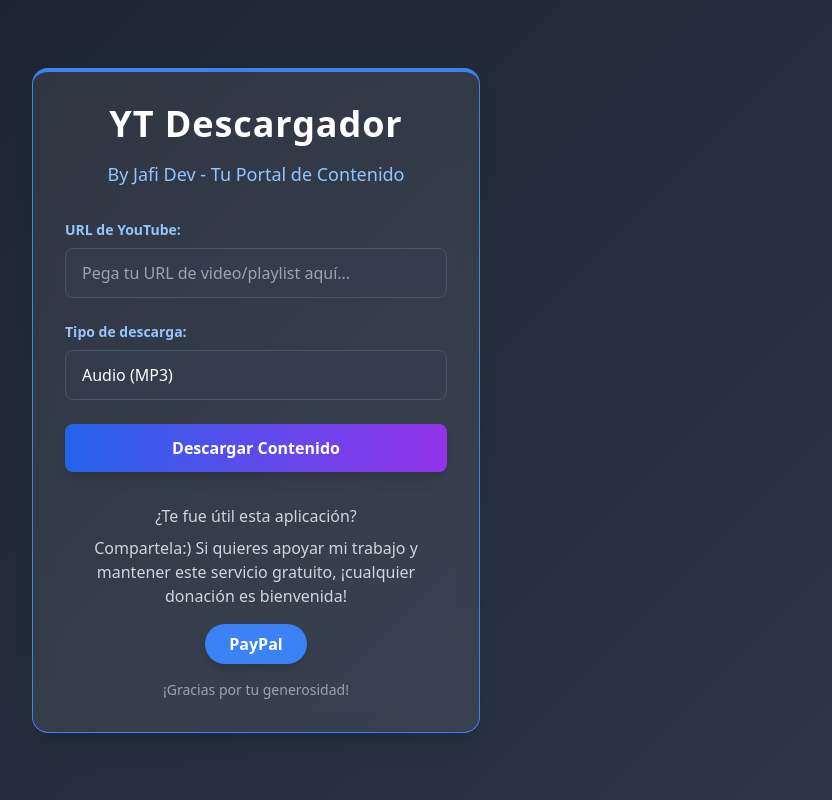
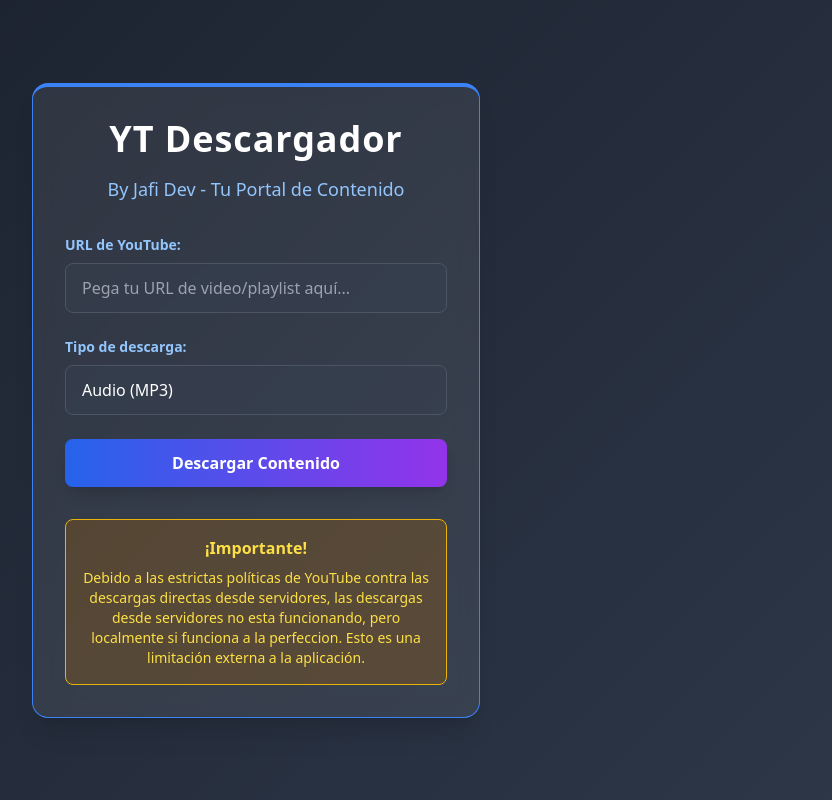
Before and after one commit to jafidev/yt-descargador-flask, a Flask app: page / in a window 1280 px wide. Shown: the whole page, without its empty margins (384-1216 px from the left). Run offline with Flask 3, Linux system fonts and the light colour scheme; some libraries are stand-ins or nearby versions.

Commit message:
Edit interfaces web

```diff
--- a/templates/index.html
+++ b/templates/index.html
@@ -3,7 +3,7 @@
 <head>
     <meta charset="UTF-8">
     <meta name="viewport" content="width=device-width, initial-scale=1.0">
-    <title>Descargador de YouTube Gratuito</title>
+    <title>Descargador de YouTube</title>
     <script src="https://cdn.tailwindcss.com"></script>
     <style>
         body {
@@ -73,17 +73,13 @@
             </div>
         </form>
 
-        <!-- Nueva Sección de Apoyo -->
-        <div class="mt-8 text-center text-gray-300">
-            <p class="mb-2">¿Te fue útil esta aplicación?</p>
-            <p class="mb-4">Compartela:) Si quieres apoyar mi trabajo y mantener este servicio gratuito, ¡cualquier donación es bienvenida!</p>
-            <a href="https://paypal.me/JMartinezBeitia?country.x=PA&locale.x=es_XC" target="_blank" rel="noopener noreferrer"
-               class="inline-block bg-blue-500 hover:bg-blue-600 text-white font-bold py-2 px-6 rounded-full shadow-lg transform transition duration-300 hover:scale-110 focus:outline-none focus:ring-4 focus:ring-blue-500 focus:ring-opacity-50">
-                PayPal
-            </a>
-            <p class="mt-4 text-sm text-gray-400">¡Gracias por tu generosidad!</p>
+        <!-- Mensaje de advertencia sobre YouTube -->
+        <div class="mt-8 text-center text-yellow-300 bg-yellow-700 bg-opacity-30 border border-yellow-500 p-4 rounded-lg">
+            <p class="font-bold mb-2">¡Importante!</p>
+            <p class="text-sm">Debido a las estrictas políticas de YouTube contra las descargas directas desde servidores, las descargas desde servidores no esta funcionando, pero localmente si funciona a la perfeccion. Esto es una limitación externa a la aplicación.</p>
         </div>
-        <!-- Fin Nueva Sección de Apoyo -->
+        <!-- Fin Mensaje de advertencia sobre YouTube -->
+
 
     </div>
 
@@ -105,7 +101,9 @@
             downloadButton.classList.add('opacity-50', 'cursor-not-allowed');
             loadingIndicator.classList.remove('hidden');
 
-            setTimeout(resetUI, 3000);
+            // Pequeño retraso para dar tiempo a que el spinner se vea antes de la descarga
+            // y para manejar el "cold start" en Render si aplica.
+            setTimeout(resetUI, 5000); // Aumentado a 5 segundos para un mejor UX
         });
 
         window.onload = resetUI;
```
